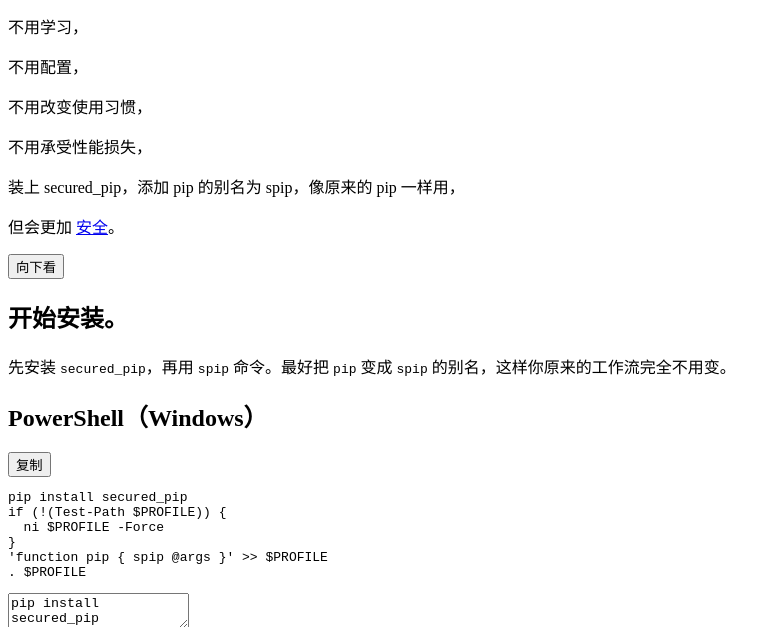
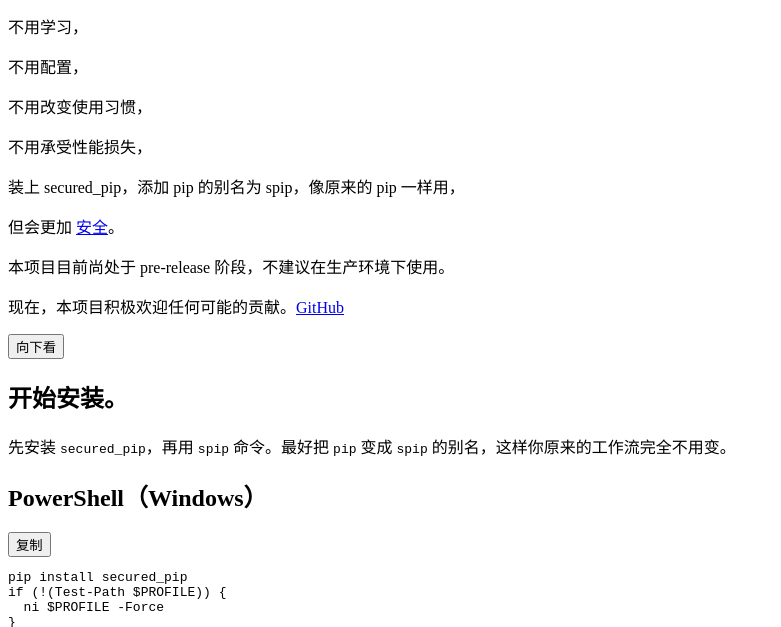
Before and after one commit to LamentXU123/secpipw, a website built with Vite: page doc/zh-cn/index.html in a window 1280 px wide. Shown: the part 145-772 px from the top of the page, without its empty margins (0-781 px from the left). Built offline with nearby package versions, Linux system fonts and the light colour scheme.

```diff
--- a/doc/zh-cn/index.html
+++ b/doc/zh-cn/index.html
@@ -62,6 +62,10 @@
             <p>不用承受性能损失，</p>
             <p>装上 secured_pip，添加 pip 的别名为 spip，像原来的 pip 一样用，</p>
             <p>但会更加 <a class="hero-message-safe" href="https://github.com/LamentXU123/spip" target="_blank" rel="noreferrer">安全</a>。</p>
+            <div class="hero-message-note">
+              <p>本项目目前尚处于 pre-release 阶段，不建议在生产环境下使用。</p>
+              <p>现在，本项目积极欢迎任何可能的贡献。<a href="https://github.com/LamentXU123/spip" target="_blank" rel="noreferrer">GitHub</a></p>
+            </div>
           </div>
 
           <button class="scroll-cue" type="button" aria-label="向下滚动" data-command-scroll>
```
